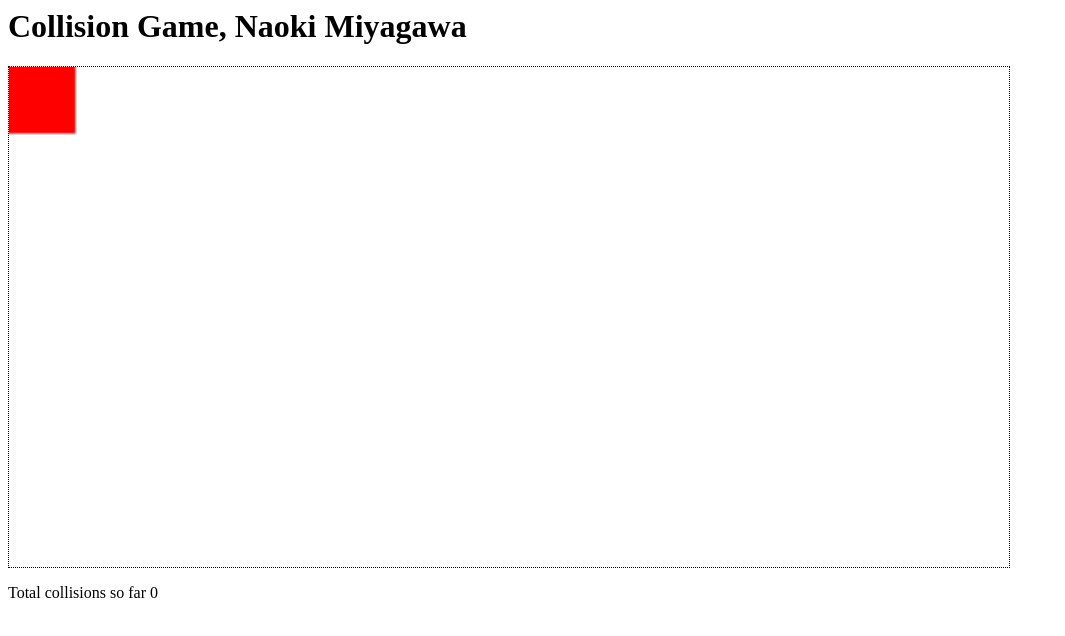
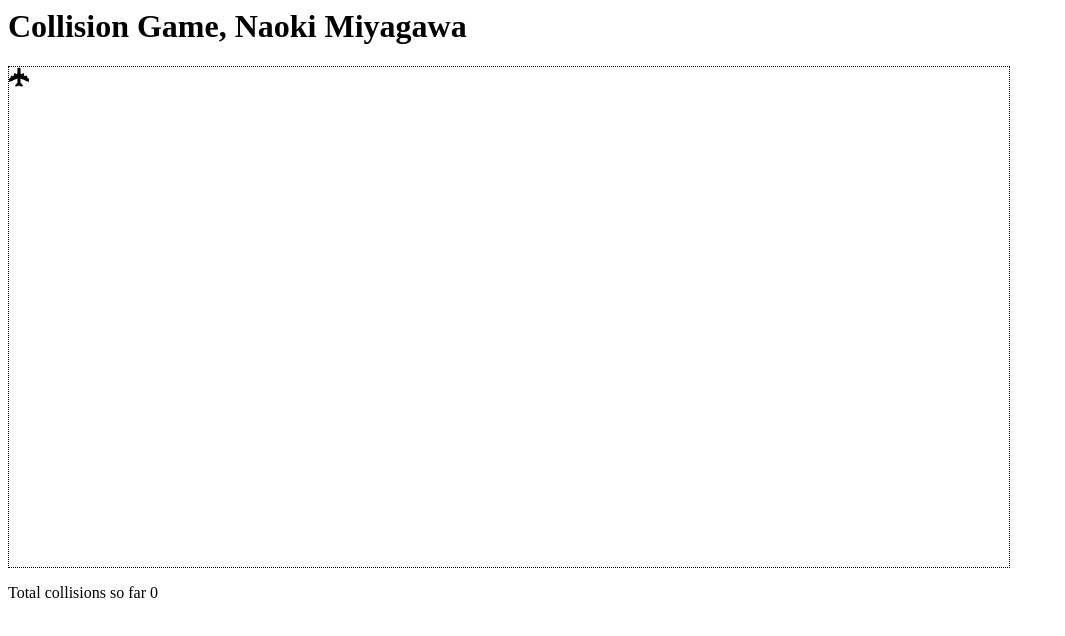
Before and after one commit to NaokiTM/collision-game, a plain HTML site: page index.html in a window 1280 px wide. Shown: the whole page, without its empty margins (0-1065 px from the left). Drawn offline with Linux system fonts and the light colour scheme.

Commit message:
moved canvas sizing into script.js, made the player box an image.

```diff
--- a/frontend/script.js
+++ b/frontend/script.js
@@ -1,18 +1,34 @@
         const collision_game = function() { // use a function to hide the identifiers used in the collision game
 
             // a constructor for a box class
-            function Box(x, y, width, height, colour) {
+            function Box(x, y, width, height, colour, imageSource) {
                 this.x = x;
                 this.y = y;
                 this.width = width;
                 this.height = height;
                 this.colour = colour;
-                this.draw = function (ctx) { // a method
+                this.image = null;
+
+                if (imageSource) {
+                    this.image = new Image();
+                    this.image.src = imageSource;
+
+                    this.image.onload = () => {
+                        this.draw(ctx);
+                    };
+                }
+
+                this.draw = function (ctx) {
                     ctx.save();
-                    ctx.fillStyle = this.colour;
-                    ctx.fillRect(this.x, this.y, this.width, this.height);
+                    if (this.image && this.image.complete) {
+                        ctx.drawImage(this.image, this.x, this.y, this.width, this.height);
+                    } else {
+                        //if an image isn't provided, or doesn't load, replace with a colour
+                        ctx.fillStyle = this.colour;
+                        ctx.fillRect(this.x, this.y, this.width, this.height);
+                    }
                     ctx.restore();
-                }
+                };
             }
 
             // let's have a couple of shared variables.
@@ -23,8 +39,11 @@
             const canv = document.getElementById("game_canvas");
             const ctx = canv.getContext("2d");
 
+            canv.width = 1000;  // Example width
+            canv.height = 500;  // Example height
+
             // let's have a red box to represent the player
-            let playerbox = new Box(0,0,20,20,"#f00");
+            let playerbox = new Box(0, 0, 20, 20, '#000000', 'images/aeroplane-icon.png');
 
             //listens for keypresses
             document.addEventListener('keydown', (event) => {
--- a/frontend/style.css
+++ b/frontend/style.css
@@ -1,5 +1,5 @@
 #game_canvas {
-    width: 1000px;
-    height: 500px;
+    /* width: 1000px;
+    height: 500px; */
     border: 1px dotted;
 }
--- a/index.html
+++ b/index.html
@@ -1,6 +1,6 @@
 <html>
 <head>
-    <title>Collision detection</title>
+    <title>Collision game</title>
     <link rel="stylesheet" href="frontend/style.css">
 </head>
 
```
